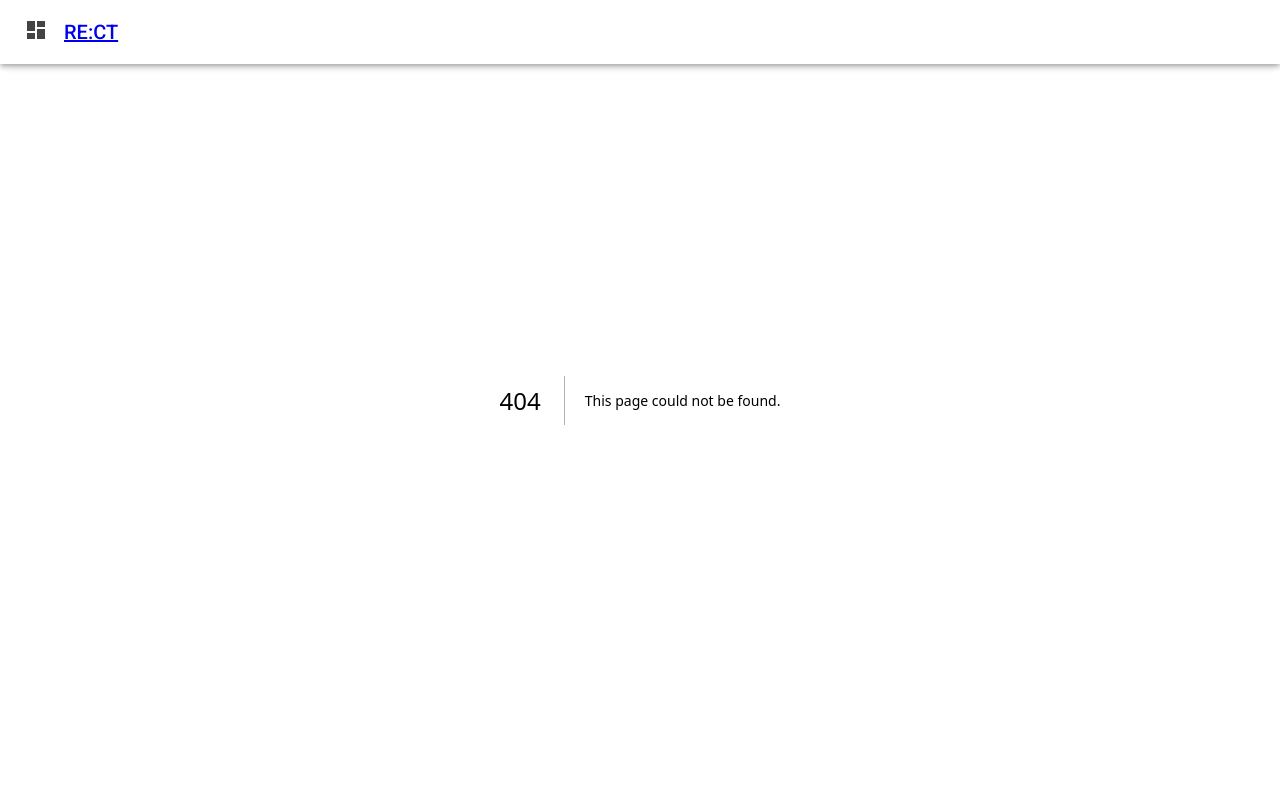
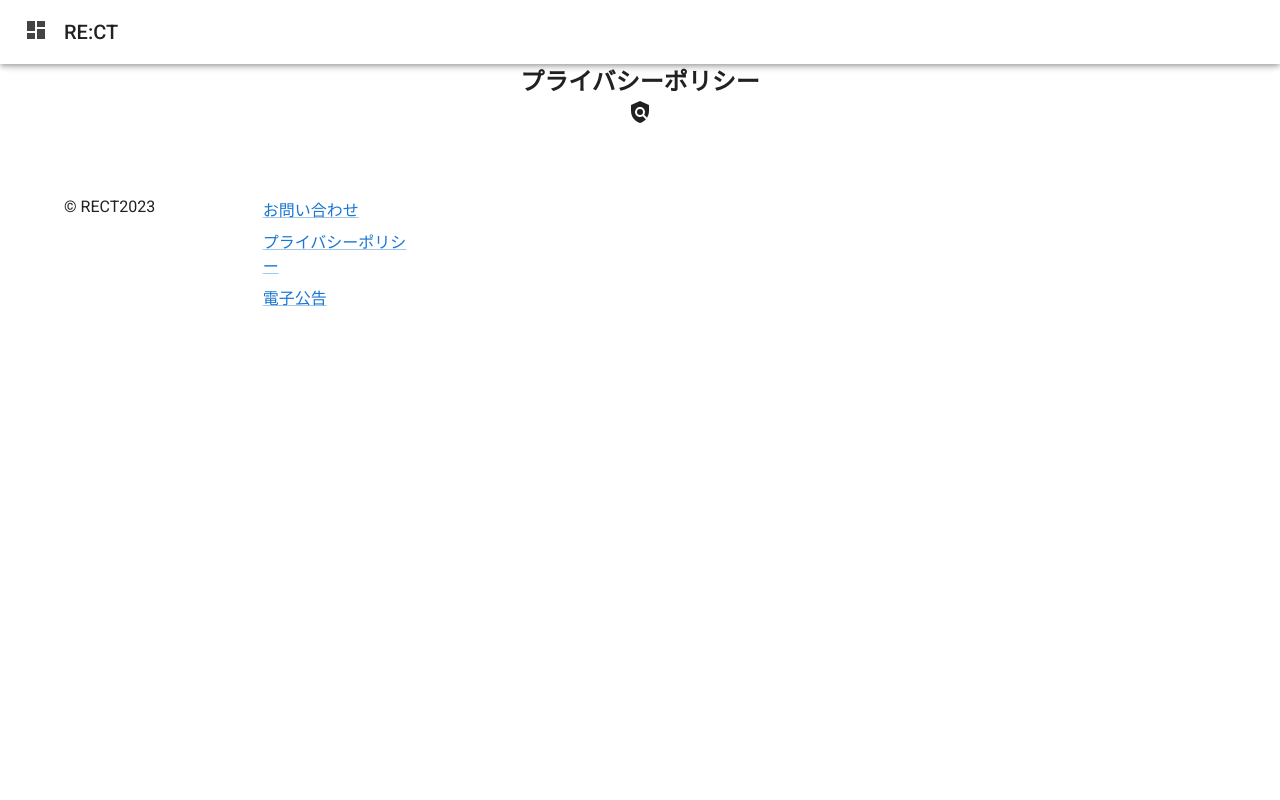
Before and after one commit to yutaroud/rect, a Next.js app: page /privacy in a window 1280 px wide. Before the commit this address had no page. Shown: the top 800 px of the page. Built offline with nearby package versions, Linux system fonts and the light colour scheme.

Commit message:
新規ページの作成

```diff
--- a/src/app/footer.tsx
+++ b/src/app/footer.tsx
@@ -25,10 +25,10 @@ const Footer = () => {
           <Grid item xs={6} sm={4} md={2}>
             <Box component="ul" sx={{ m: 0, listStyle: "none", p: 0 }}>
               <Box component="li" sx={{ py: 0.5 }}>
-                <Link href="/">お問い合わせ</Link>
+                <Link href="https://forms.gle/tWbY3pJaxRpEq7Nz8">お問い合わせ</Link>
               </Box>
               <Box component="li" sx={{ py: 0.5 }}>
-                <Link href="/">プライバシーポリシー</Link>
+                <Link href="/privacy">プライバシーポリシー</Link>
               </Box>
               <Box component="li" sx={{ py: 0.5 }}>
                 <Link href="/announcement">電子公告</Link>
--- /dev/null
+++ b/src/app/privacy/page.tsx
@@ -0,0 +1,25 @@
+import "../globals.css";
+import Container from "@mui/material/Container";
+import Box from "@mui/material/Box";
+import { Policy } from "@mui/icons-material";
+
+const Privacy = () => {
+  return (
+    <main>
+      <Box
+        component="section"
+        sx={{
+          textAlign: "center",
+        }}
+        position="relative"
+      >
+        <Container sx={{ mt: 8 }}>
+          <h1>プライバシーポリシー</h1>
+          <Policy />
+        </Container>
+      </Box>
+    </main>
+  );
+};
+
+export default Privacy;
--- a/src/modules/Contact.tsx
+++ b/src/modules/Contact.tsx
@@ -23,7 +23,7 @@ const Contact = () => {
           }}
         >
           <Typography variant="h4" component="span">
-            <Link href="/">お問い合わせはこちらから</Link>
+            <Link href="https://forms.gle/tWbY3pJaxRpEq7Nz8">お問い合わせはこちらから</Link>
           </Typography>
         </Button>
       </Container>
```
Also changed, not shown: src/app/privacy/Policy.tsx (added, +9 -0 lines).
